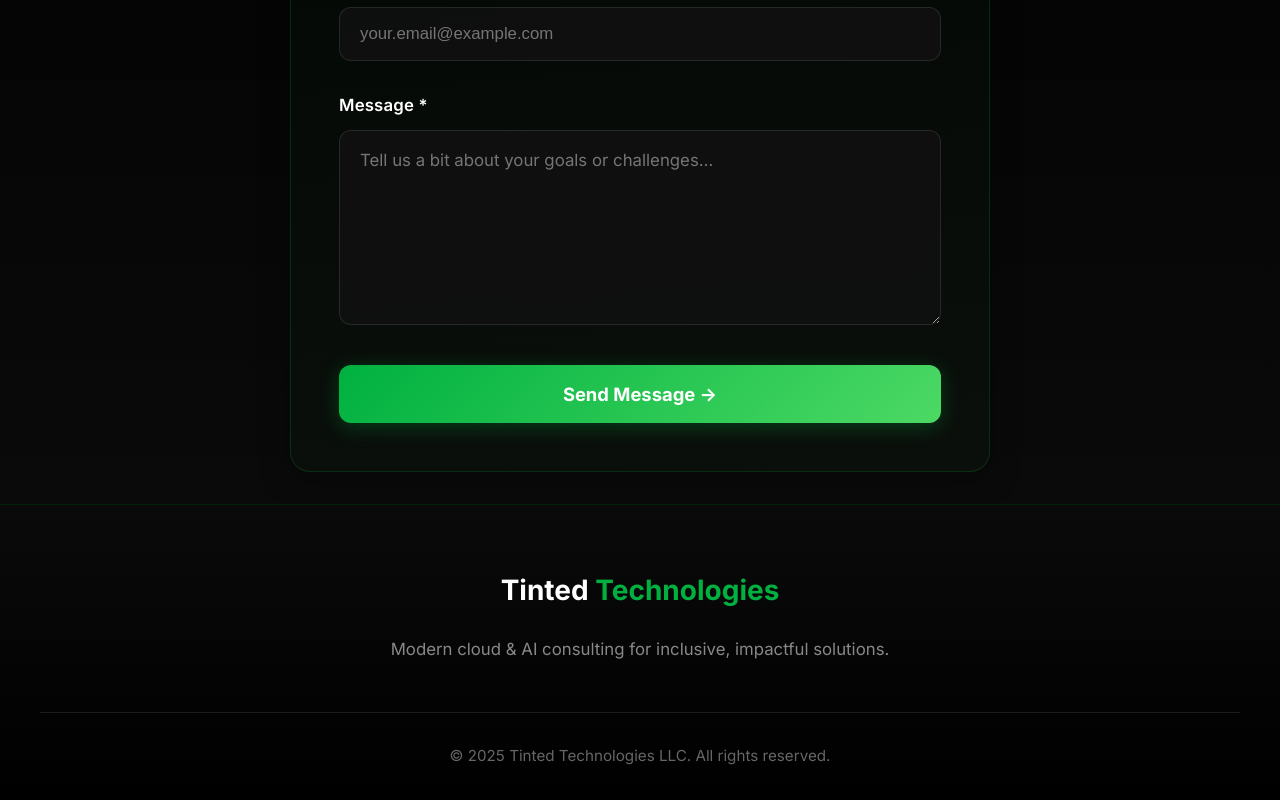
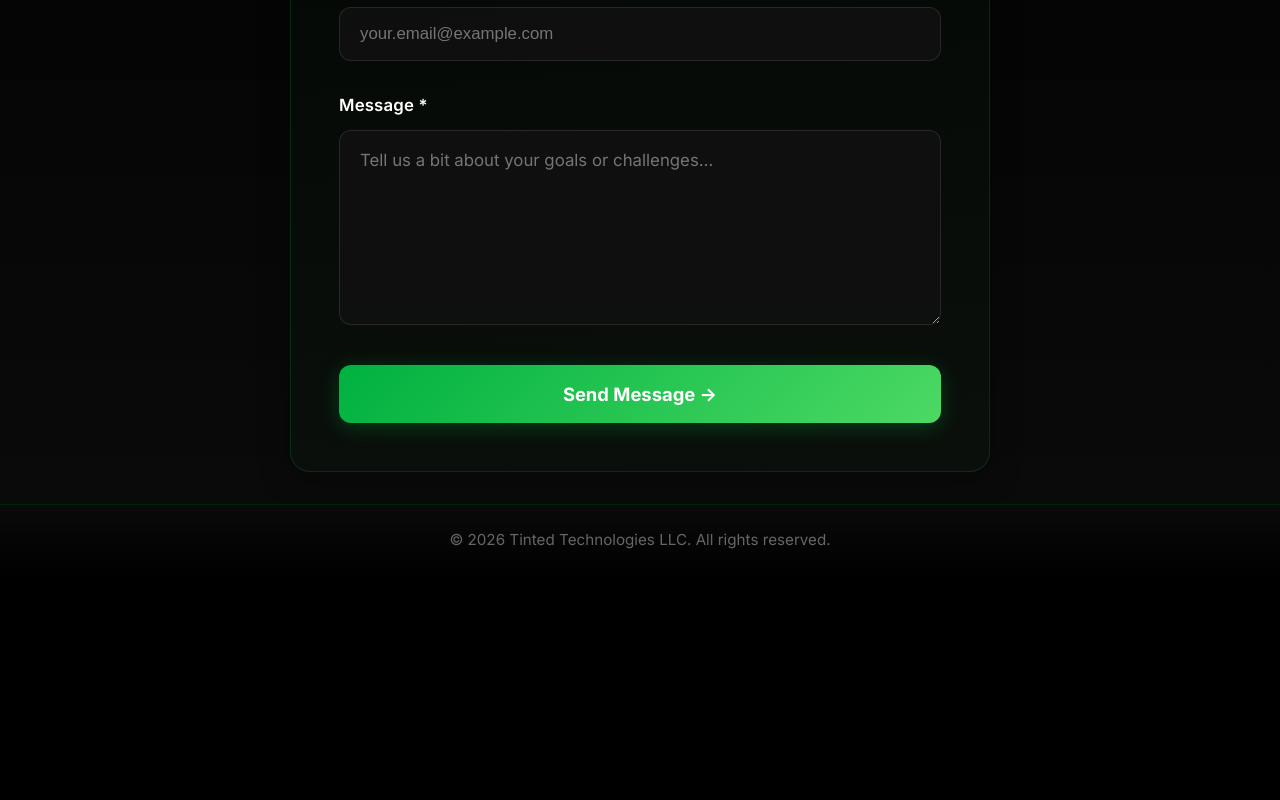
Before and after one commit to tintedtechnologies/tintedtechnologies.github.io, a React (Vite) app: page / in a window 1280 px wide. Shown: the part 3612-4412 px from the top of the page. After the commit the page ends 4188 px from the top, so only its background shows below. Built offline with nearby package versions, Linux system fonts and the light colour scheme.

Commit message:
Add files via upload

```diff
--- a/src/components/Footer.jsx
+++ b/src/components/Footer.jsx
@@ -1,72 +1,18 @@
-import { useState, useEffect } from 'react';
-
 const Footer = () => {
-  const [isMobile, setIsMobile] = useState(false);
-
-  useEffect(() => {
-    const handleResize = () => {
-      setIsMobile(window.innerWidth <= 600);
-    };
-
-    handleResize();
-    window.addEventListener('resize', handleResize);
-    return () => window.removeEventListener('resize', handleResize);
-  }, []);
-
   return (
     <footer style={{
       background: 'linear-gradient(180deg, #0a0a0a 0%, #000000 100%)',
       borderTop: '1px solid rgba(0, 177, 64, 0.2)',
-      padding: isMobile ? '2.5rem 1.25rem 1.25rem' : '4rem 2rem 2rem'
+      padding: '1.5rem 2rem',
+      textAlign: 'center'
     }}>
-      <div style={{
-        maxWidth: '1200px',
-        margin: '0 auto',
-        display: 'flex',
-        flexDirection: 'column',
-        gap: isMobile ? '2rem' : '3rem'
+      <p style={{
+        fontSize: '0.95rem',
+        color: '#666666',
+        margin: 0
       }}>
-        <div style={{
-          display: 'flex',
-          flexDirection: 'column',
-          alignItems: 'center',
-          gap: isMobile ? '1rem' : '1.5rem',
-          textAlign: 'center'
-        }}>
-          <h3 style={{
-            fontSize: isMobile ? '1.4rem' : '1.75rem',
-            fontWeight: '700',
-            color: '#ffffff',
-            margin: 0
-          }}>
-            Tinted <span style={{ color: '#00B140' }}>Technologies</span>
-          </h3>
-          <p style={{
-            fontSize: isMobile ? '0.95rem' : '1.05rem',
-            color: '#888888',
-            margin: 0,
-            maxWidth: '600px',
-            lineHeight: '1.7',
-            padding: isMobile ? '0 0.5rem' : '0'
-          }}>
-            Modern cloud & AI consulting for inclusive, impactful solutions.
-          </p>
-        </div>
-
-        <div style={{
-          borderTop: '1px solid rgba(255, 255, 255, 0.1)',
-          paddingTop: isMobile ? '1.5rem' : '2rem',
-          textAlign: 'center'
-        }}>
-          <p style={{
-            fontSize: isMobile ? '0.85rem' : '0.95rem',
-            color: '#666666',
-            margin: 0
-          }}>
-            &copy; {new Date().getFullYear()} Tinted Technologies LLC. All rights reserved.
-          </p>
-        </div>
-      </div>
+        &copy; 2026 Tinted Technologies LLC. All rights reserved.
+      </p>
     </footer>
   );
 };
```
Also changed, not shown: 23 other files (tests, documents, lock files or other folders).
